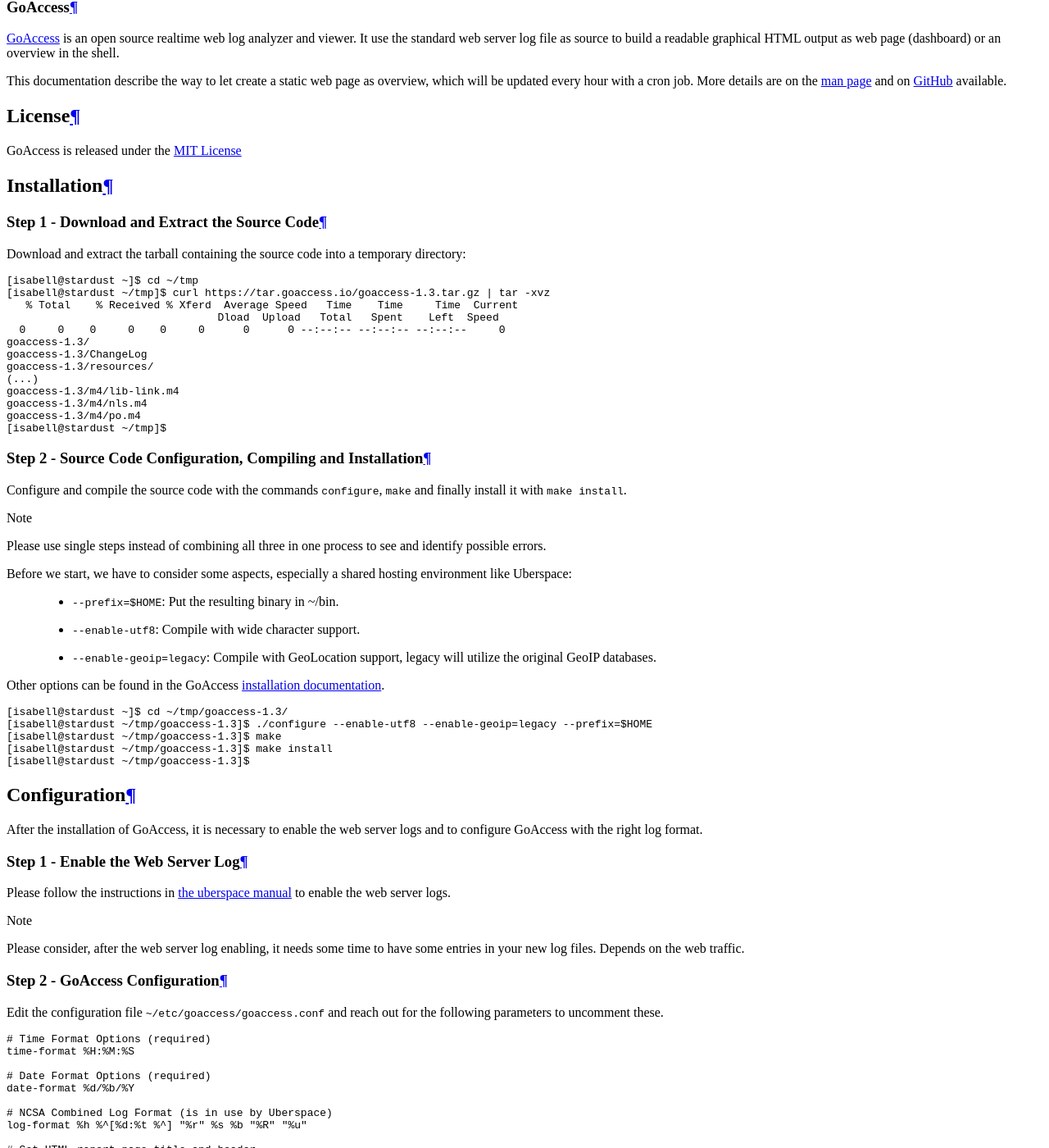
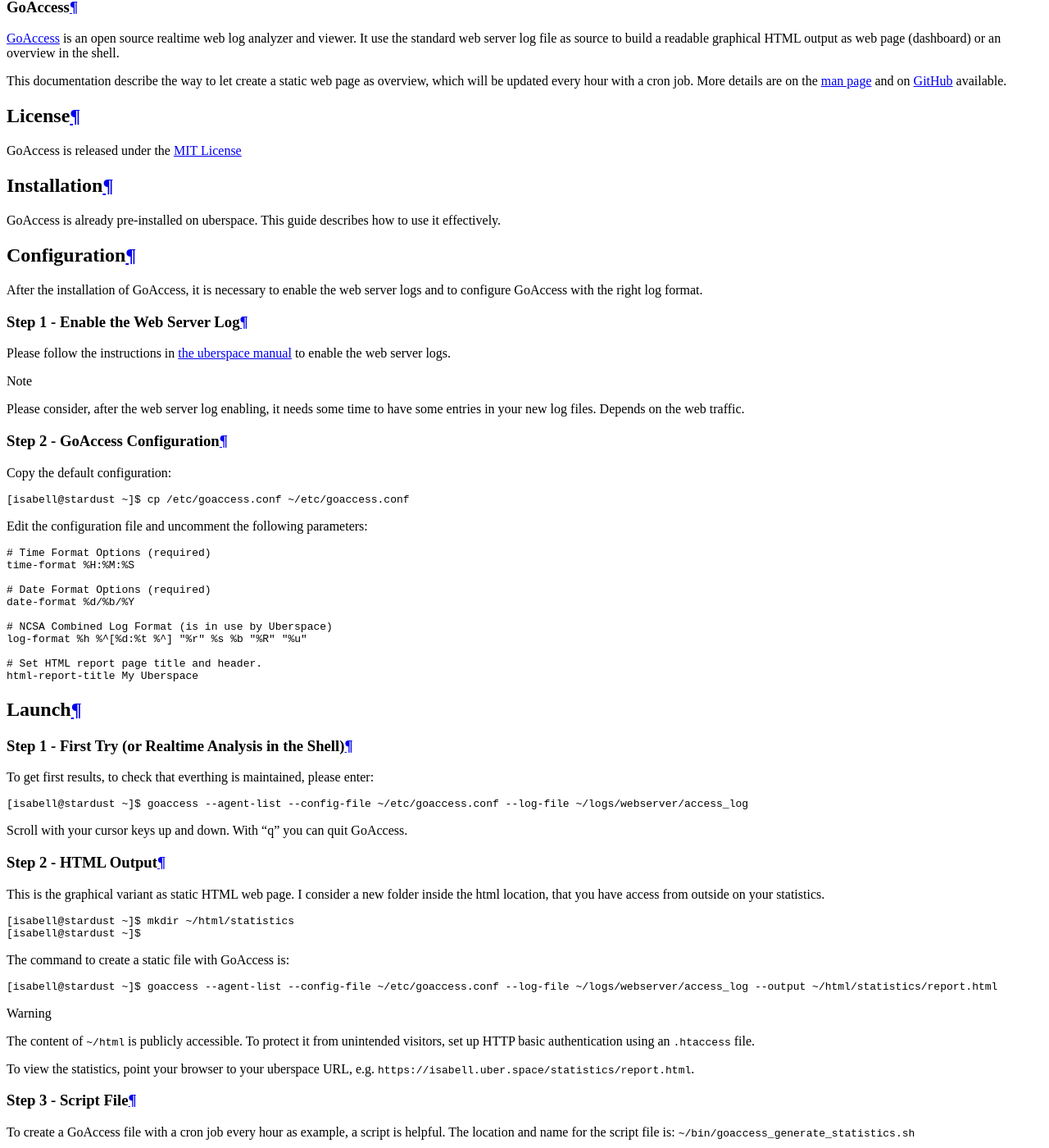
Before and after one commit to Uberspace/lab, a Sphinx documentation site: the page built from source/guide_goaccess.rst, in a window 1280 px wide and 1400 px high, scrolled down 2684 px. Shown: the whole window at 82% size. Built offline with Sphinx 7.4.7 and the Read the Docs theme 2.0.0, drawn with Linux system fonts in a browser that asks for light colours; some of the changed text lies outside the part shown.

Commit message:
[goaccess] use globally installed binaries

```diff
--- a/source/guide_goaccess.rst
+++ b/source/guide_goaccess.rst
@@ -22,50 +22,7 @@
 Installation
 ============
 
-Step 1 - Download and Extract the Source Code
----------------------------------------------
-
-Download and extract the tarball containing the source code into a temporary
-directory:
-
-::
-
- [isabell@stardust ~]$ cd ~/tmp
- [isabell@stardust ~/tmp]$ curl https://tar.goaccess.io/goaccess-1.3.tar.gz | tar -xvz
-    % Total    % Received % Xferd  Average Speed   Time    Time     Time  Current
-                                  Dload  Upload   Total   Spent    Left  Speed
-   0     0    0     0    0     0      0      0 --:--:-- --:--:-- --:--:--     0
- goaccess-1.3/
- goaccess-1.3/ChangeLog
- goaccess-1.3/resources/
- (...)
- goaccess-1.3/m4/lib-link.m4
- goaccess-1.3/m4/nls.m4
- goaccess-1.3/m4/po.m4
- [isabell@stardust ~/tmp]$
-
-Step 2 - Source Code Configuration, Compiling and Installation
---------------------------------------------------------------
-
-Configure and compile the source code with the commands ``configure``, ``make`` and finally install it with ``make install``.
-
-.. note:: Please use single steps instead of combining all three in one process to see and identify possible errors.
-
-Before we start, we have to consider some aspects, especially a shared hosting environment like Uberspace:
-
- * ``--prefix=$HOME``: Put the resulting binary in ~/bin.
- * ``--enable-utf8``: Compile with wide character support.
- * ``--enable-geoip=legacy``: Compile with GeoLocation support, legacy will utilize the original GeoIP databases.
-
-Other options can be found in the GoAccess `installation documentation`_.
-
-::
-
- [isabell@stardust ~]$ cd ~/tmp/goaccess-1.3/
- [isabell@stardust ~/tmp/goaccess-1.3]$ ./configure --enable-utf8 --enable-geoip=legacy --prefix=$HOME
- [isabell@stardust ~/tmp/goaccess-1.3]$ make
- [isabell@stardust ~/tmp/goaccess-1.3]$ make install
- [isabell@stardust ~/tmp/goaccess-1.3]$
+GoAccess is already pre-installed on uberspace. This guide describes how to use it effectively.
 
 Configuration
 =============
@@ -82,7 +39,13 @@
 Step 2 - GoAccess Configuration
 -------------------------------
 
-Edit the configuration file ``~/etc/goaccess/goaccess.conf`` and reach out for the following parameters to uncomment these.
+Copy the default configuration:
+
+::
+
+ [isabell@stardust ~]$ cp /etc/goaccess.conf ~/etc/goaccess.conf
+
+Edit the configuration file and uncomment the following parameters:
 
 .. code-block:: bash
  :emphasize-lines: 2,5,8,11
@@ -109,7 +72,7 @@
 
 ::
 
- [isabell@stardust ~]$ goaccess --agent-list --config-file ~/etc/goaccess/goaccess.conf --log-file ~/logs/webserver/access_log
+ [isabell@stardust ~]$ goaccess --agent-list --config-file ~/etc/goaccess.conf --log-file ~/logs/webserver/access_log
 
 Scroll with your cursor keys up and down. With "q" you can quit GoAccess.
 
@@ -127,7 +90,7 @@
 
 ::
 
- [isabell@stardust ~]$ goaccess --agent-list --config-file ~/etc/goaccess/goaccess.conf --log-file ~/logs/webserver/access_log --output ~/html/statistics/report.html
+ [isabell@stardust ~]$ goaccess --agent-list --config-file ~/etc/goaccess.conf --log-file ~/logs/webserver/access_log --output ~/html/statistics/report.html
 
 .. warning:: The content of ``~/html`` is publicly accessible. To protect it from unintended visitors, set up HTTP basic authentication using an ``.htaccess`` file.
 
@@ -142,7 +105,7 @@
 
  #!/bin/bash
 
- goaccess --agent-list --config-file ~/etc/goaccess/goaccess.conf --log-file ~/logs/webserver/access_log --output ~/html/statistics/report.html
+ goaccess --agent-list --config-file ~/etc/goaccess.conf --log-file ~/logs/webserver/access_log --output ~/html/statistics/report.html
 
 Make your script file executable with:
 
```
